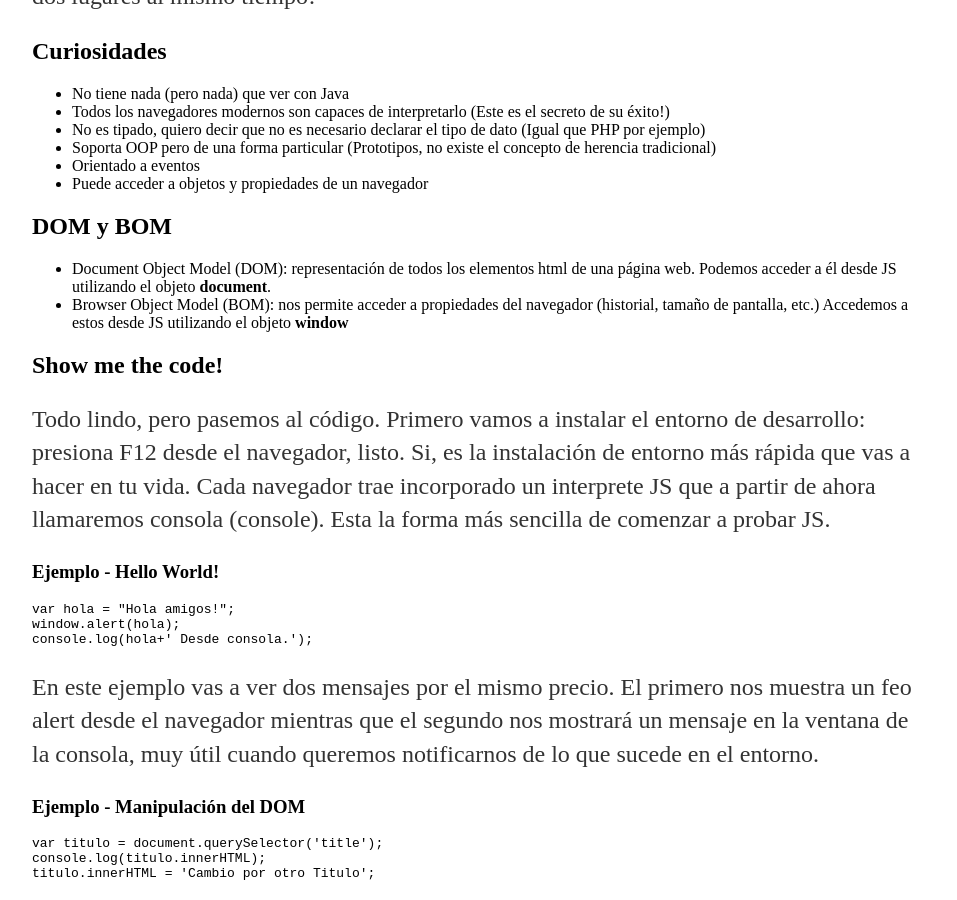
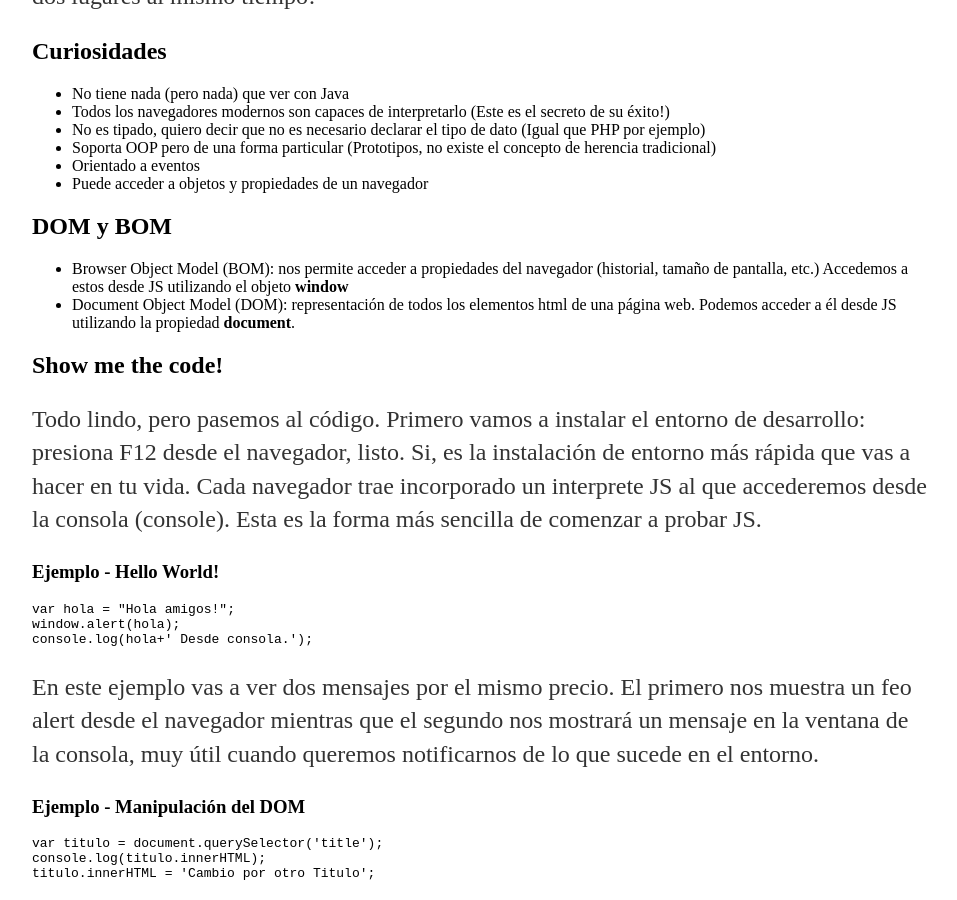
Before and after one commit to maaroarg/maaroarg.github.io, a Jekyll site: the page built from _posts/2016-03-28-clase1-js.md, in a window 1280 px wide and 900 px high, scrolled down 890 px. Shown: the whole window, without its empty margins (160-1117 px from the left). Built offline with Jekyll 4.4.1, drawn with Linux system fonts in a browser that asks for light colours.

Commit message:
Update 2016-03-28-clase1-js.md

```diff
--- a/_posts/2016-03-28-clase1-js.md
+++ b/_posts/2016-03-28-clase1-js.md
@@ -29,11 +29,11 @@ Y para terminar de afianzar la idea, actualmente es el único lenguaje que te pe
 * Puede acceder a objetos y propiedades de un navegador
 
 ## DOM y BOM
-* Document Object Model (DOM): representación de todos los elementos html de una página web. Podemos acceder a él desde JS utilizando el objeto **document**.
 * Browser Object Model (BOM): nos permite acceder a propiedades del navegador (historial, tamaño de pantalla, etc.) Accedemos a estos desde JS utilizando el objeto **window**
+* Document Object Model (DOM): representación de todos los elementos html de una página web. Podemos acceder a él desde JS utilizando la propiedad **document**.
 
 ## Show me the code!
-Todo lindo, pero pasemos al código. Primero vamos a instalar el entorno de desarrollo: presiona F12 desde el navegador, listo. Si, es la instalación de entorno más rápida que vas a hacer en tu vida. Cada navegador trae incorporado un interprete JS que a partir de ahora llamaremos consola (console). Esta la forma más sencilla de comenzar a probar JS.
+Todo lindo, pero pasemos al código. Primero vamos a instalar el entorno de desarrollo: presiona F12 desde el navegador, listo. Si, es la instalación de entorno más rápida que vas a hacer en tu vida. Cada navegador trae incorporado un interprete JS al que accederemos desde la consola (console). Esta es la forma más sencilla de comenzar a probar JS.
 
 ### Ejemplo  - Hello World!
 
```
